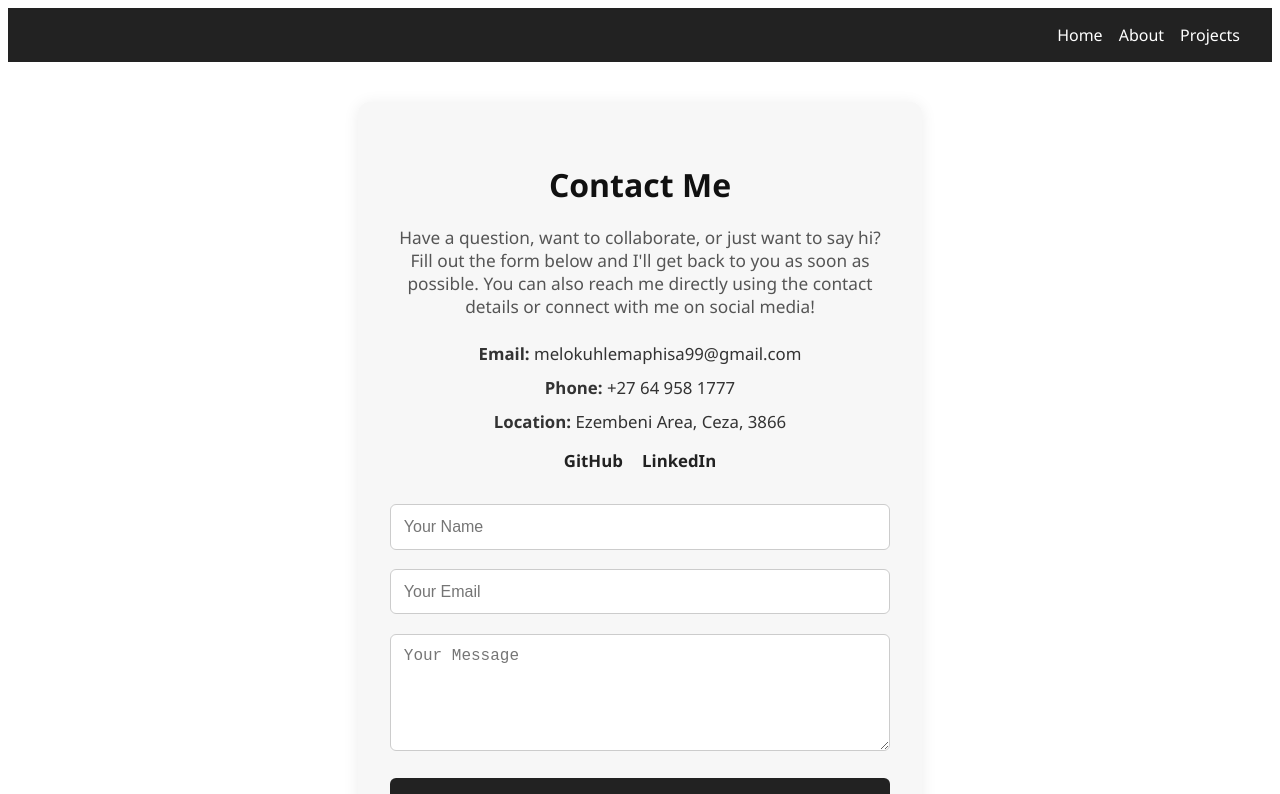
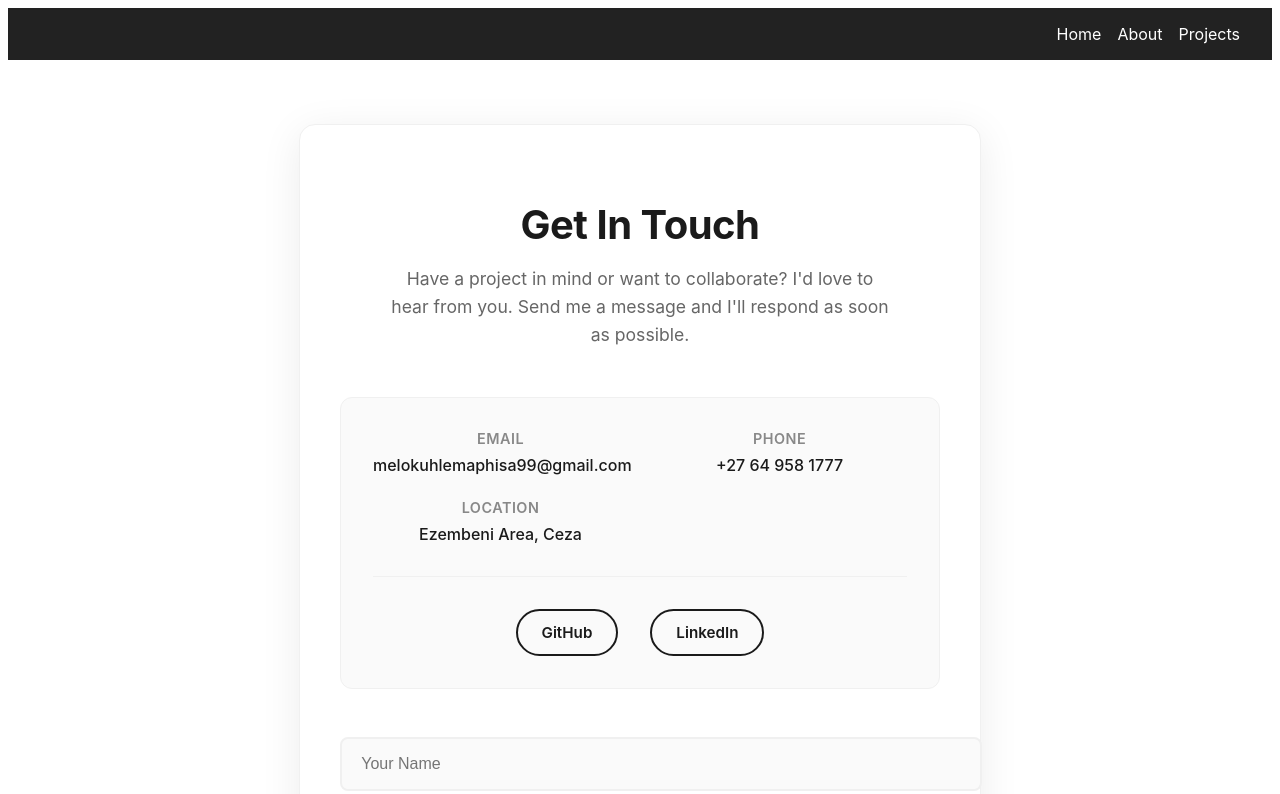
Before and after one commit to mmelokuhlemaphisa/-Portfolio-Of-Melokuhle-Maphisa, a React (Vite) app: page /contact in a window 1280 px wide. Shown: the top 794 px of the page. Built offline with nearby package versions, Linux system fonts and the light colour scheme.

Commit message:
Added contact page

```diff
--- a/src/pages/Contact.tsx
+++ b/src/pages/Contact.tsx
@@ -1,62 +1,194 @@
-
 import NavBar from "../Components/NavBar";
 import Footer from "../Components/footer";
+import { useState } from "react";
 
 export default function Contact() {
+  const [formData, setFormData] = useState({
+    name: "",
+    email: "",
+    message: "",
+  });
+
+  const handleInputChange = (
+    e: React.ChangeEvent<HTMLInputElement | HTMLTextAreaElement>
+  ) => {
+    const { name, value } = e.target;
+    setFormData((prev) => ({
+      ...prev,
+      [name]: value,
+    }));
+  };
+
+  const handleSubmit = (e: React.FormEvent) => {
+    e.preventDefault();
+    // Handle form submission here
+    console.log("Form submitted:", formData);
+    alert("Thank you for your message! I'll get back to you soon.");
+    setFormData({ name: "", email: "", message: "" });
+  };
+
   return (
     <div
       style={{
         minHeight: "100vh",
         display: "flex",
         flexDirection: "column",
-        background: "#fff",
-        color: "#222",
-        fontFamily: "Segoe UI, Arial, sans-serif",
+        background: "#ffffff",
+        color: "#1a1a1a",
+        fontFamily: "'Inter', 'Segoe UI', Arial, sans-serif",
       }}
     >
       <NavBar />
-      <main style={{ flex: 1, padding: "2.5rem 0", textAlign: "center" }}>
+
+      <main
+        style={{
+          flex: 1,
+          padding: "4rem 1rem",
+          display: "flex",
+          alignItems: "center",
+          justifyContent: "center",
+        }}
+      >
         <div
           style={{
-            maxWidth: 500,
+            maxWidth: "600px",
+            width: "100%",
             margin: "0 auto",
-            background: "#f7f7f7",
-            borderRadius: 12,
-            padding: "2.5rem 2rem",
-            boxShadow: "0 2px 16px rgba(0,0,0,0.08)",
+            background: "#ffffff",
+            borderRadius: "16px",
+            padding: "3rem 2.5rem",
+            boxShadow: "0 8px 40px rgba(0,0,0,0.08)",
+            border: "1px solid #f0f0f0",
           }}
         >
-          <h1 style={{ color: "#111", marginBottom: "1.2rem" }}>Contact Me</h1>
+          {/* Header Section */}
+          <div style={{ textAlign: "center", marginBottom: "3rem" }}>
+            <h1
+              style={{
+                color: "#1a1a1a",
+                marginBottom: "1rem",
+                fontSize: "2.5rem",
+                fontWeight: "700",
+                letterSpacing: "-0.5px",
+              }}
+            >
+              Get In Touch
+            </h1>
             <p
               style={{
-              color: "#555",
-              marginBottom: "1.5rem",
-              fontSize: "1.08rem",
+                color: "#666",
+                marginBottom: "0",
+                fontSize: "1.1rem",
+                lineHeight: "1.6",
+                maxWidth: "500px",
+                margin: "0 auto",
               }}
             >
-            Have a question, want to collaborate, or just want to say hi? Fill
-            out the form below and I'll get back to you as soon as possible. You
-            can also reach me directly using the contact details or connect with
-            me on social media!
+              Have a project in mind or want to collaborate? I'd love to hear
+              from you. Send me a message and I'll respond as soon as possible.
             </p>
+          </div>
+
+          {/* Contact Information */}
           <div
-            style={{ marginBottom: "2rem", color: "#333", fontSize: "1.05rem" }}
+            style={{
+              marginBottom: "3rem",
+              padding: "2rem",
+              background: "#fafafa",
+              borderRadius: "12px",
+              border: "1px solid #f0f0f0",
+            }}
           >
-            <div style={{ marginBottom: "0.7rem" }}>
-              <b>Email:</b> melokuhlemaphisa99@gmail.com
+            <div
+              style={{
+                display: "grid",
+                gridTemplateColumns: "repeat(auto-fit, minmax(200px, 1fr))",
+                gap: "1.5rem",
+                textAlign: "center",
+              }}
+            >
+              <div>
+                <div
+                  style={{
+                    fontSize: "0.9rem",
+                    color: "#888",
+                    fontWeight: "600",
+                    marginBottom: "0.5rem",
+                    textTransform: "uppercase",
+                    letterSpacing: "0.5px",
+                  }}
+                >
+                  Email
                 </div>
-            <div style={{ marginBottom: "0.7rem" }}>
-              <b>Phone:</b> +27 64 958 1777
+                <div
+                  style={{
+                    color: "#1a1a1a",
+                    fontWeight: "500",
+                    fontSize: "1rem",
+                  }}
+                >
+                  melokuhlemaphisa99@gmail.com
                 </div>
-            <div style={{ marginBottom: "0.7rem" }}>
-              <b>Location:</b> Ezembeni Area, Ceza, 3866
               </div>
+
+              <div>
+                <div
+                  style={{
+                    fontSize: "0.9rem",
+                    color: "#888",
+                    fontWeight: "600",
+                    marginBottom: "0.5rem",
+                    textTransform: "uppercase",
+                    letterSpacing: "0.5px",
+                  }}
+                >
+                  Phone
+                </div>
+                <div
+                  style={{
+                    color: "#1a1a1a",
+                    fontWeight: "500",
+                    fontSize: "1rem",
+                  }}
+                >
+                  +27 64 958 1777
+                </div>
+              </div>
+
+              <div>
+                <div
+                  style={{
+                    fontSize: "0.9rem",
+                    color: "#888",
+                    fontWeight: "600",
+                    marginBottom: "0.5rem",
+                    textTransform: "uppercase",
+                    letterSpacing: "0.5px",
+                  }}
+                >
+                  Location
+                </div>
+                <div
+                  style={{
+                    color: "#1a1a1a",
+                    fontWeight: "500",
+                    fontSize: "1rem",
+                  }}
+                >
+                  Ezembeni Area, Ceza
+                </div>
+              </div>
+            </div>
+
+            {/* Social Links */}
             <div
               style={{
                 display: "flex",
                 justifyContent: "center",
-                gap: "1.2rem",
-                marginTop: "1rem",
+                gap: "2rem",
+                marginTop: "2rem",
+                paddingTop: "2rem",
+                borderTop: "1px solid #f0f0f0",
               }}
             >
               <a
@@ -64,18 +196,23 @@ export default function Contact() {
                 target="_blank"
                 rel="noopener noreferrer"
                 style={{
-                  color: "#222",
+                  color: "#1a1a1a",
                   textDecoration: "none",
-                  fontWeight: "bold",
-                  transition: "color 0.2s, textDecoration 0.2s",
+                  fontWeight: "600",
+                  fontSize: "0.95rem",
+                  padding: "0.75rem 1.5rem",
+                  border: "2px solid #1a1a1a",
+                  borderRadius: "25px",
+                  transition: "all 0.3s ease",
+                  background: "transparent",
                 }}
                 onMouseOver={(e) => {
-                  e.currentTarget.style.color = "#007bff";
-                  e.currentTarget.style.textDecoration = "underline";
+                  e.currentTarget.style.background = "#1a1a1a";
+                  e.currentTarget.style.color = "#ffffff";
                 }}
                 onMouseOut={(e) => {
-                  e.currentTarget.style.color = "#222";
-                  e.currentTarget.style.textDecoration = "none";
+                  e.currentTarget.style.background = "transparent";
+                  e.currentTarget.style.color = "#1a1a1a";
                 }}
               >
                 GitHub
@@ -85,89 +222,183 @@ export default function Contact() {
                 target="_blank"
                 rel="noopener noreferrer"
                 style={{
-                  color: "#222",
+                  color: "#1a1a1a",
                   textDecoration: "none",
-                  fontWeight: "bold",
-                  transition: "color 0.2s, textDecoration 0.2s",
+                  fontWeight: "600",
+                  fontSize: "0.95rem",
+                  padding: "0.75rem 1.5rem",
+                  border: "2px solid #1a1a1a",
+                  borderRadius: "25px",
+                  transition: "all 0.3s ease",
+                  background: "transparent",
                 }}
                 onMouseOver={(e) => {
-                  e.currentTarget.style.color = "#007bff";
-                  e.currentTarget.style.textDecoration = "underline";
+                  e.currentTarget.style.background = "#1a1a1a";
+                  e.currentTarget.style.color = "#ffffff";
                 }}
                 onMouseOut={(e) => {
-                  e.currentTarget.style.color = "#222";
-                  e.currentTarget.style.textDecoration = "none";
+                  e.currentTarget.style.background = "transparent";
+                  e.currentTarget.style.color = "#1a1a1a";
                 }}
               >
                 LinkedIn
               </a>
             </div>
           </div>
+
+          {/* Contact Form */}
           <form
-            style={{ display: "flex", flexDirection: "column", gap: "1.2rem" }}
+            style={{ display: "flex", flexDirection: "column", gap: "1.5rem" }}
+            onSubmit={handleSubmit}
           >
+            <div>
               <input
                 type="text"
+                name="name"
                 placeholder="Your Name"
                 required
+                value={formData.name}
+                onChange={handleInputChange}
                 style={{
-                padding: "0.8rem",
-                borderRadius: 6,
-                border: "1px solid #ccc",
+                  padding: "1rem 1.2rem",
+                  borderRadius: "8px",
+                  border: "2px solid #f0f0f0",
                   fontSize: "1rem",
+                  background: "#fafafa",
+                  color: "#1a1a1a",
+                  width: "100%",
+                  transition: "all 0.3s ease",
+                  outline: "none",
+                }}
+                onFocus={(e) => {
+                  e.target.style.borderColor = "#1a1a1a";
+                  e.target.style.background = "#ffffff";
+                }}
+                onBlur={(e) => {
+                  e.target.style.borderColor = "#f0f0f0";
+                  e.target.style.background = "#fafafa";
                 }}
               />
+            </div>
+
+            <div>
               <input
                 type="email"
+                name="email"
                 placeholder="Your Email"
                 required
+                value={formData.email}
+                onChange={handleInputChange}
                 style={{
-                padding: "0.8rem",
-                borderRadius: 6,
-                border: "1px solid #ccc",
+                  padding: "1rem 1.2rem",
+                  borderRadius: "8px",
+                  border: "2px solid #f0f0f0",
                   fontSize: "1rem",
+                  background: "#fafafa",
+                  color: "#1a1a1a",
+                  width: "100%",
+                  transition: "all 0.3s ease",
+                  outline: "none",
+                }}
+                onFocus={(e) => {
+                  e.target.style.borderColor = "#1a1a1a";
+                  e.target.style.background = "#ffffff";
+                }}
+                onBlur={(e) => {
+                  e.target.style.borderColor = "#f0f0f0";
+                  e.target.style.background = "#fafafa";
                 }}
               />
+            </div>
+
+            <div>
               <textarea
+                name="message"
                 placeholder="Your Message"
                 required
-              rows={5}
+                rows={6}
+                value={formData.message}
+                onChange={handleInputChange}
                 style={{
-                padding: "0.8rem",
-                borderRadius: 6,
-                border: "1px solid #ccc",
+                  padding: "1rem 1.2rem",
+                  borderRadius: "8px",
+                  border: "2px solid #f0f0f0",
                   fontSize: "1rem",
+                  background: "#fafafa",
+                  color: "#1a1a1a",
+                  width: "100%",
                   resize: "vertical",
+                  transition: "all 0.3s ease",
+                  outline: "none",
+                  fontFamily: "inherit",
+                }}
+                onFocus={(e) => {
+                  e.target.style.borderColor = "#1a1a1a";
+                  e.target.style.background = "#ffffff";
+                }}
+                onBlur={(e) => {
+                  e.target.style.borderColor = "#f0f0f0";
+                  e.target.style.background = "#fafafa";
                 }}
               />
+            </div>
+
             <button
               type="submit"
               style={{
-                background: "#222",
-                color: "#fff",
+                background: "#1a1a1a",
+                color: "#ffffff",
                 border: "none",
-                borderRadius: 6,
-                padding: "0.9rem 0",
-                fontWeight: "bold",
+                borderRadius: "8px",
+                padding: "1.2rem 2rem",
+                fontWeight: "600",
                 fontSize: "1.1rem",
                 cursor: "pointer",
+                transition: "all 0.3s ease",
                 marginTop: "0.5rem",
-                transition: "background 0.2s",
+                letterSpacing: "0.5px",
               }}
               onMouseOver={(e) => {
-                (e.currentTarget as HTMLButtonElement).style.background =
-                  "#444";
+                e.currentTarget.style.background = "#333333";
+                e.currentTarget.style.transform = "translateY(-2px)";
+                e.currentTarget.style.boxShadow = "0 8px 25px rgba(0,0,0,0.15)";
               }}
               onMouseOut={(e) => {
-                (e.currentTarget as HTMLButtonElement).style.background =
-                  "#222";
+                e.currentTarget.style.background = "#1a1a1a";
+                e.currentTarget.style.transform = "translateY(0)";
+                e.currentTarget.style.boxShadow = "none";
               }}
             >
               Send Message
             </button>
           </form>
+
+          {/* Additional Info */}
+          <div
+            style={{
+              marginTop: "3rem",
+              padding: "1.5rem",
+              background: "#fafafa",
+              borderRadius: "8px",
+              border: "1px solid #f0f0f0",
+              textAlign: "center",
+            }}
+          >
+            <p
+              style={{
+                color: "#666",
+                margin: "0",
+                fontSize: "0.95rem",
+                lineHeight: "1.5",
+              }}
+            >
+              💼 <strong>Available for:</strong> Freelance projects,
+              collaborations, and full-time opportunities
+            </p>
+          </div>
         </div>
       </main>
+
       <Footer />
     </div>
   );
```
Also changed, not shown: src/pages/Home.tsx (+1 -8 lines). Lines whose indentation alone changed are shown as unchanged.
